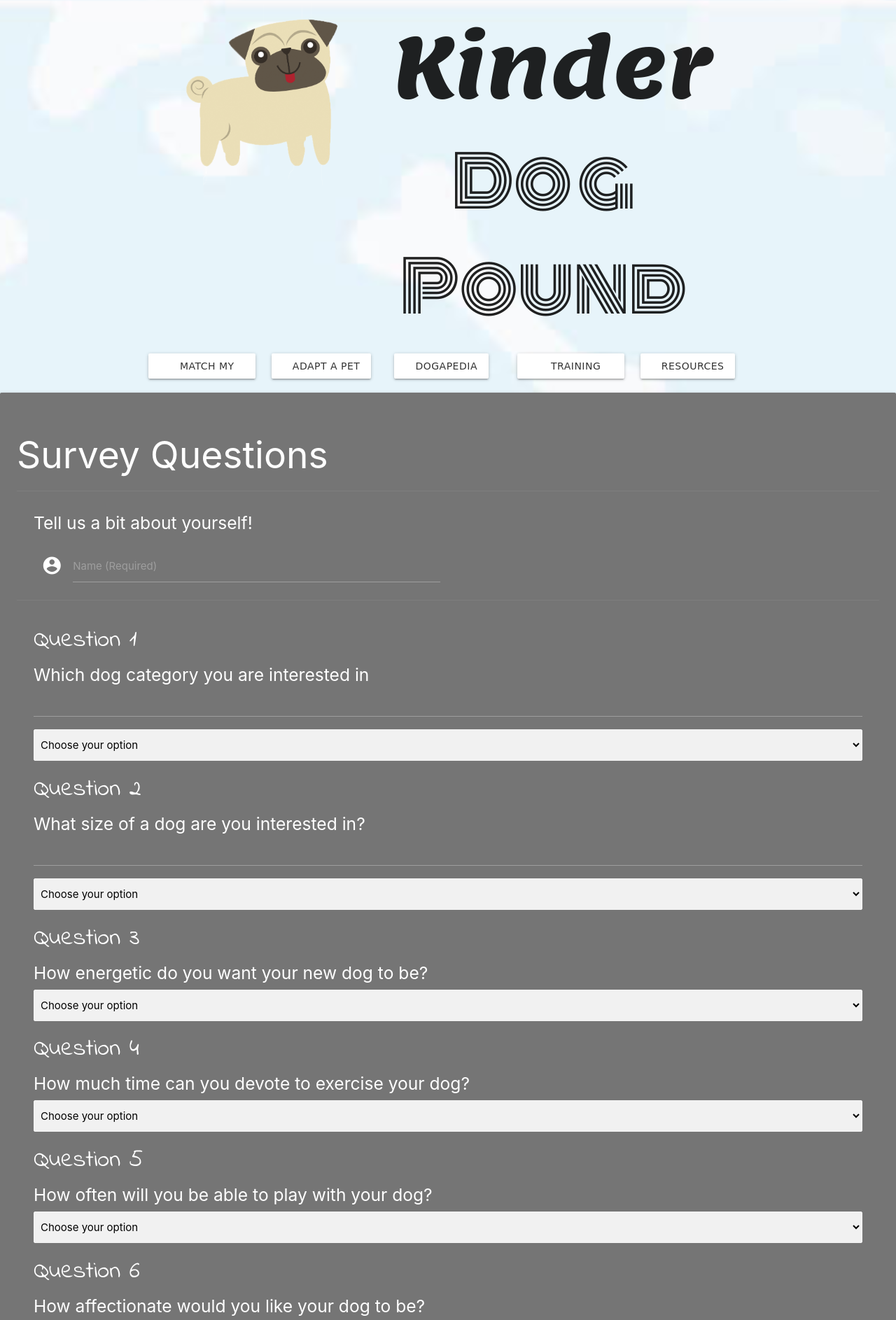
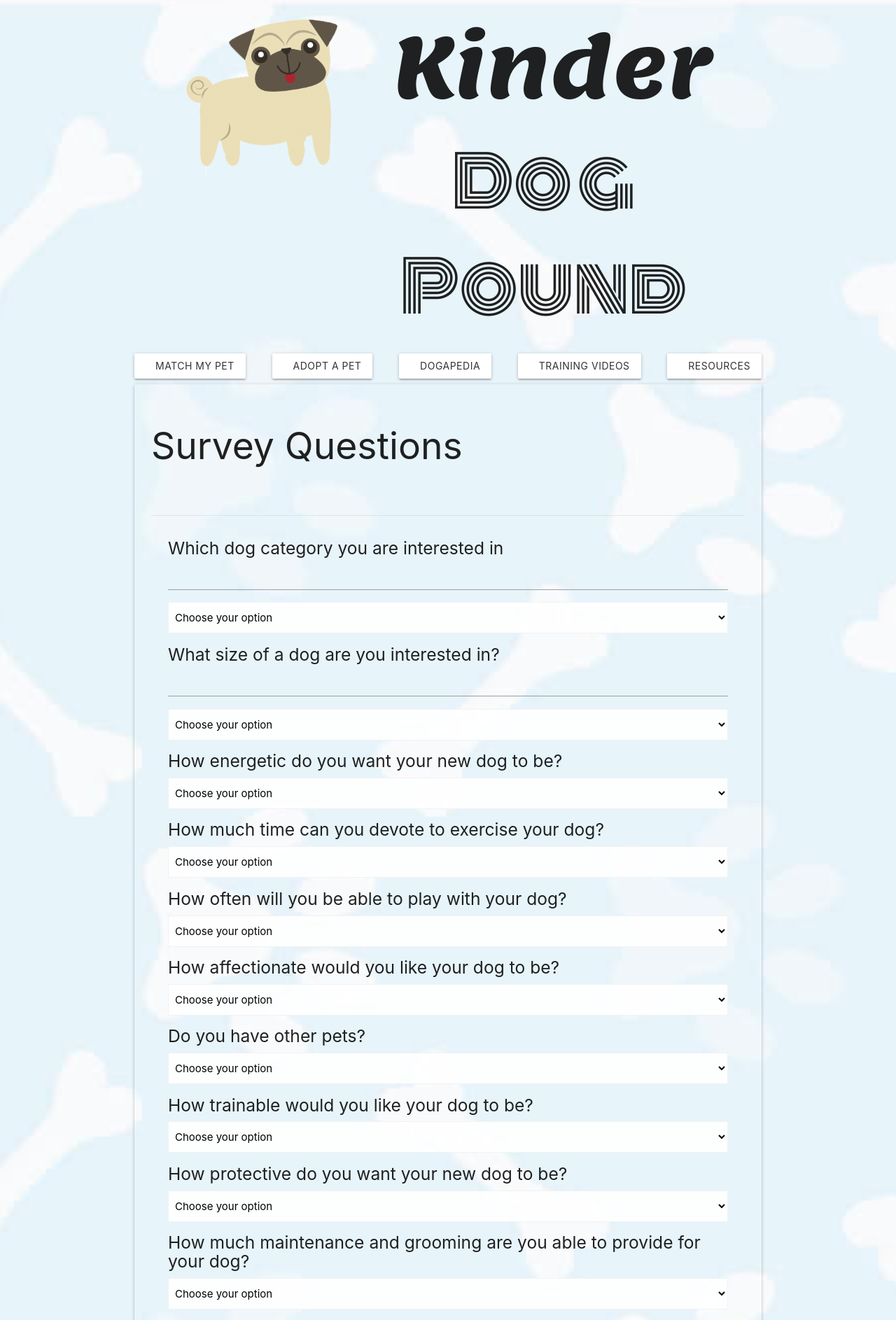
Before and after one commit to coderaphi/Project-2, a Node server app: page /match in a window 1280 px wide. Shown: the top 1886 px of the page at 70% size. Run offline with Node 20, Linux system fonts and the light colour scheme; some libraries are stand-ins or nearby versions; some web fonts are replaced.

Commit message:
training videos impl and survey fixes

```diff
--- a/helpers/index.js
+++ b/helpers/index.js
@@ -7,6 +7,13 @@
         return key === category ? 'selected' : '';
     });
 
+    hbs.registerHelper("trim", function(value, length) {
+        if (value.length > length) {
+            return value.slice(0, 65) + '...';
+        }
+        return value;
+    });
+
     // More helpers...
 }
 
--- a/package.json
+++ b/package.json
@@ -18,6 +18,7 @@
     "handlebars": "^4.1.0",
     "mysql": "^2.16.0",
     "mysql2": "^1.6.4",
+    "node-fetch": "^2.3.0",
     "nodemon": "^1.18.10",
     "sequelize": "^4.42.1"
   },
--- a/routes/htmlRoutes.js
+++ b/routes/htmlRoutes.js
@@ -1,6 +1,7 @@
 var db = require("../models");
 var dogs = require('../data/dogs');
 var surveyController = require('../controller/SurveyController');
+var tainingVideoController = require('../controller/TrainingVideoController');
 
 module.exports = function(app) {
   // Load index page
@@ -62,10 +63,17 @@
     // res.json(bestMatch);
 
     res.render('best_match', {
-      breed: bestMatch.name,
-      photo: bestMatch.photo
+      dogs: bestMatch
     });
 
+  });
+
+  app.get('/training', function(req,res) {
+    tainingVideoController().then(function(data) {
+      res.render('training', {
+        videos: data.items
+      });
+    });
   });
 
   // Render 404 page for any unmatched routes
--- a/views/assets/style.css
+++ b/views/assets/style.css
@@ -100,3 +100,8 @@
   width: 460px;
 }
 /* Dogapedia--------------------------------------------------- */
+
+.nav {
+  display: flex;
+  justify-content: space-between;
+}
--- a/views/layouts/main.handlebars
+++ b/views/layouts/main.handlebars
@@ -12,7 +12,7 @@
   <link href="https://fonts.googleapis.com/css?family=Reenie+Beanie" rel="stylesheet">
   <link href="https://fonts.googleapis.com/css?family=Lemon" rel="stylesheet">
   <link href="https://fonts.googleapis.com/css?family=Gaegu" rel="stylesheet">
-  <link href=“https://fonts.googleapis.com/css?family=Indie+Flower” rel=“stylesheet”>
+  <link href="https://fonts.googleapis.com/css?family=Indie+Flower" rel="stylesheet">
 
 
 
@@ -22,18 +22,17 @@
   <link rel="stylesheet" href="https://cdnjs.cloudflare.com/ajax/libs/materialize/1.0.0/css/materialize.min.css">
 
   <!-- Compiled and minified JavaScript -->
+
+  {{!-- <scrpit src="https://cdnjs.cloudflare.com/ajax/libs/jquery/3.3.1/jquery.min.js"> --}}
+  {{!-- <script src="https://code.jquery.com/jquery-3.3.1.slim.min.js" integrity="sha384-q8i/X+965DzO0rT7abK41JStQIAqVgRVzpbzo5smXKp4YfRvH+8abtTE1Pi6jizo" crossorigin="anonymous"></script> --}}
+  <script src="https://cdnjs.cloudflare.com/ajax/libs/jquery/3.2.1/jquery.min.js"></script>
   <script src="https://cdnjs.cloudflare.com/ajax/libs/materialize/1.0.0/js/materialize.min.js"></script>
-  <scrpit src="https://cdnjs.cloudflare.com/ajax/libs/jquery/3.3.1/jquery.min.js">
-  <script src="https://code.jquery.com/jquery-3.3.1.slim.min.js" integrity="sha384-q8i/X+965DzO0rT7abK41JStQIAqVgRVzpbzo5smXKp4YfRvH+8abtTE1Pi6jizo" crossorigin="anonymous"></script>
-  <script src="https://cdnjs.cloudflare.com/ajax/libs/jquery/3.2.1/jquery.min.js"></script>
 
 
 
-    </scrpit:src>
-
-    <link rel="stylesheet" href="/assets/js/materialize.min.js" />
-    <script src="/assets/js/jquery.min.js"></script>
-    <link rel="stylesheet" href="/assets/materialize.min.css" />
+    {{!-- <link rel="stylesheet" href="/assets/js/materialize.min.js" /> --}}
+    {{!-- <script src="/assets/js/jquery.min.js"></script> --}}
+    {{!-- <link rel="stylesheet" href="/assets/materialize.min.css" /> --}}
 
     <!-- CSS Stylesheet -->
     <link rel="stylesheet" href="/assets/style.css" />
@@ -61,21 +60,21 @@
     </div>
 
     <!-- buttons -->
-    <div class="row btnRow">
-      <div class="col s3">
+    <div class="nav">
+      <div>
         <a class="btn white waves-effect waves-light "a href="/match" action>Match My Pet</a>
       </div>
-      <div class="col s3">
-        <a class="btn white waves-effect waves-light "a href="/adapt" >Adapt a Pet</a>
+      <div>
+        <a class="btn white waves-effect waves-light "a href="/adapt" >Adopt a Pet</a>
       </div>
-      <div class="col s3">
+      <div>
         <a class="btn white waves-effect waves-light "a href="/dogapedia">Dogapedia</a>
       </div>
-      <div class="col s3">
+      <div>
         <a class="btn white waves-effect waves-light "a href="/training">Training videos</a>
 
       </div>
-       <div class="col s3">
+       <div>
         <a class="btn white waves-effect waves-light "a href="/resources">Resources</a>
 
       </div>
@@ -84,6 +83,7 @@
   </div>
 
   {{{body}}}
+
 </body>
 
 </html>
--- a/views/survey.handlebars
+++ b/views/survey.handlebars
@@ -1,44 +1,29 @@
-<script>
-</script>
+<div class="container">
 
-<div class="row left-align no-margin">
+    <div>
         <div class="s12 m12">
-        <div class="card grey darken-1 no-margin">
-            <div class="card-content white-text">
+            <div class="card transparent darken-1 no-margin">
+                <div class="card-content">
                     <div class="card-title">
                         <h2>Survey Questions</h2>
-                </div>
-                <div class="card-action">
-                    <h5>Tell us a bit about yourself!</h5>
-                    <form class="col s12">
-                        <div class="row">
-                            <div class="input-field col s6">
-                                <i class="material-icons prefix">account_circle</i>
-                                <input id="userName" type="text" class="validate" required>
-                                <label for="userName">Name (Required)</label>
-                            </div>
-
-                        </div>
-                    </form>
-                    <br>
                     </div>
                 </div>
 
                 <!-- Questions for the survey -->
-            <div class="card-content white-text no-bot-pad">
-                <div class="card-action">
-                    <h4>Question 1</h4>
+                <div class="card-content no-bot-pad">
+                    <div class="card-action" id="category_id">
+                        {{!-- <h4>Question 1</h4> --}}
                         <h5>Which dog category you are interested in <input type="text" name="" id=""></h5>
                         <select class="browser-default" id="question1" onchange="javascript:location.href = this.value;">
                             <option value="" disabled {{selected 'select' category}}>Choose your option</option>
                             {{#each categories}}
-                            <option value="/match/{{key}}" {{selected key ../category}}>{{name}}</option>
+                                <option value="/match/{{key}}#category_id" {{selected key ../category}}>{{name}}</option>
                             {{/each}}
                         </select>
 
                         {{#if category}}
 
-                    <h4>Question 2</h4>
+                        {{!-- <h4>Question 2</h4> --}}
                         <h5>What size of a dog are you interested in? <input type="text" name="" id=""></h5>
                         <select class="browser-default" id="question2">
                             <option value="" disabled selected>Choose your option</option>
@@ -50,7 +35,7 @@
                             <option value="6" {{disabled sizes 6}}>Not Important</option>
                         </select>
 
-                    <h4>Question 3</h4>
+                        {{!-- <h4>Question 3</h4> --}}
                         <h5>How energetic do you want your new dog to be?</h5>
                         <select class="browser-default" id="question3">
                             <option value="" disabled selected>Choose your option</option>
@@ -60,7 +45,7 @@
                             <option value="4">Not important</option>
                         </select>
 
-                    <h4>Question 4</h4>
+                        {{!-- <h4>Question 4</h4> --}}
                         <h5>How much time can you devote to exercise your dog?</h5>
                         <select class="browser-default" id="question4">
                             <option value="" disabled selected>Choose your option</option>
@@ -70,7 +55,7 @@
                             <option value="4">Not Important</option>
                         </select>
 
-                    <h4>Question 5</h4>
+                        {{!-- <h4>Question 5</h4> --}}
                         <h5>How often will you be able to play with your dog?</h5>
                         <select class="browser-default" id="question5">
                             <option value="" disabled selected>Choose your option</option>
@@ -80,7 +65,7 @@
                             <option value="4">Not important</option>
                         </select>
 
-                    <h4>Question 6</h4>
+                        {{!-- <h4>Question 6</h4> --}}
                         <h5>How affectionate would you like your dog to be?</h5>
                         <select class="browser-default" id="question6">
                             <option value="" disabled selected>Choose your option</option>
@@ -91,7 +76,7 @@
                             <option value="4">Not important</option>
                         </select>
 
-                    <h4>Question 7</h4>
+                        {{!-- <h4>Question 7</h4> --}}
                         <h5>Do you have other pets?</h5>
                         <select class="browser-default" id="question7">
                             <option value="" disabled selected>Choose your option</option>
@@ -104,7 +89,7 @@
                             <option value="4">Not important</option>
                         </select>
 
-                    <h4>Question 8</h4>
+                        {{!-- <h4>Question 8</h4> --}}
                         <h5>How trainable would you like your dog to be?</h5>
                         <select class="browser-default" id="question8">
                             <option value="" disabled selected>Choose your option</option>
@@ -116,7 +101,7 @@
                             <option value="4">Not important</option>
                         </select>
 
-                    <h4>Question 9</h4>
+                        {{!-- <h4>Question 9</h4> --}}
                         <h5>How protective do you want your new dog to be?</h5>
                         <select class="browser-default" id="question9">
                             <option value="" disabled selected>Choose your option</option>
@@ -128,7 +113,7 @@
                             <option value="4">Not important</option>
                         </select>
 
-                    <h4>Question 10</h4>
+                        {{!-- <h4>Question 10</h4> --}}
                         <h5>How much maintenance and grooming are you able to provide for your dog?</h5>
                         <select class="browser-default" id="question10">
                             <option value="" disabled selected>Choose your option</option>
@@ -140,7 +125,7 @@
                             <option value="4">Not important</option>
                         </select>
 
-                    <h4>Question 11</h4>
+                        {{!-- <h4>Question 11</h4> --}}
                         <h5>What kind of temperature tolerance does your new dog need to have?</h5>
                         <select class="browser-default" id="question11">
                             <option value="" disabled selected>Choose your option</option>
@@ -158,19 +143,14 @@
                             <button class="btn " type="submit" name="action" id="submit">Submit Your
                                 Responses
                                 <i class="material-icons right">send</i>
-                            <button class="btn waves-effect waves-light grey" type="submit" name="action">Submit
-                                <i class="mdi-content-send right"></i>
                             </button>
-                        </button>
-                    </div>
-                    <footer class="page-footer grey darken-1">
-                        <div class="left-align">
-                            <a class="grey-text text-lighten-4 no-right-mar" href="/api/dogs">API Dogs List</a>
-                    </footer>
                         </div>
                     </div>
                 </div>
             </div>
+        </div>
+    </div>
+
 </div>
 
 
```
Also changed, not shown: controller/SurveyController.js (+22 -23 lines), controller/TrainingVideoController.js (added, +10 -0 lines), data/dogs.js (+10 -10 lines), views/best_match.handlebars (+11 -8 lines), views/training.handlebars (added, +43 -0 lines), 1 other file. Lines whose indentation alone changed are shown as unchanged.
